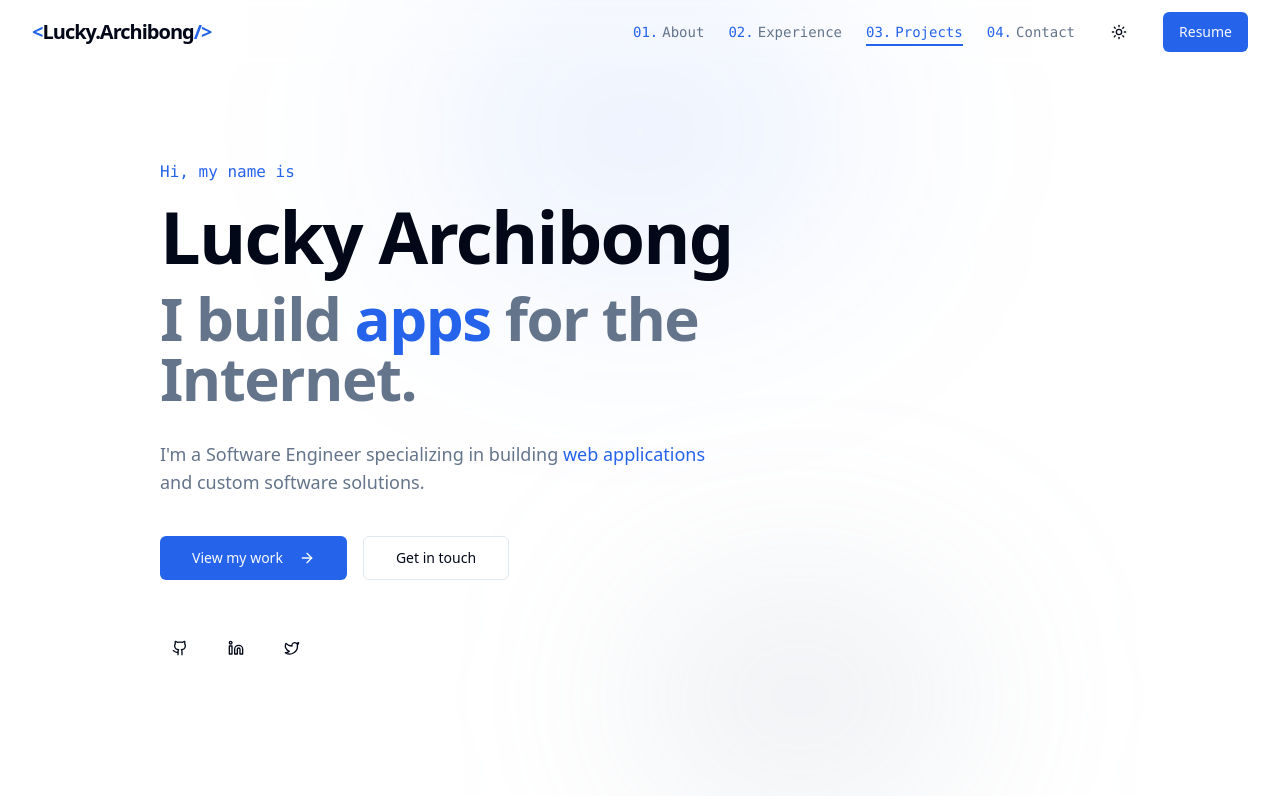
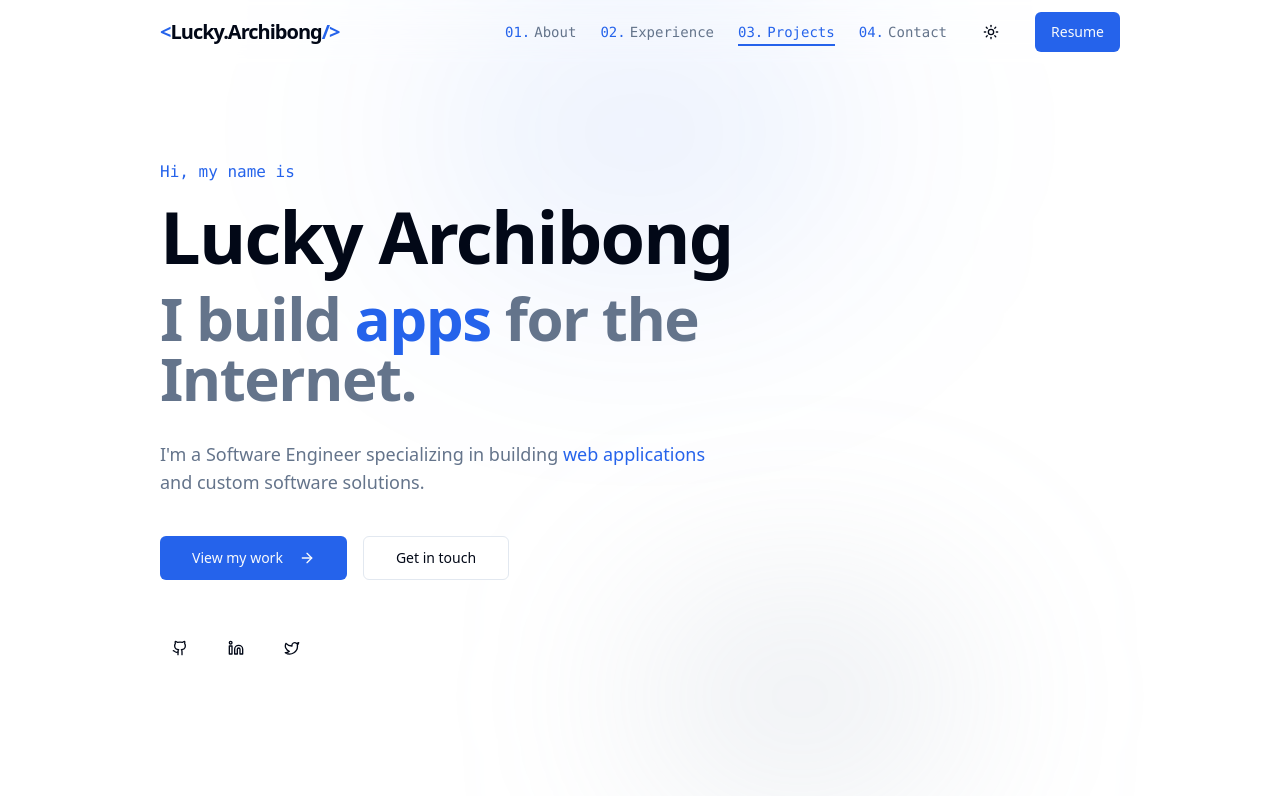
Before and after one commit to luckys-lnz/luckys-portfolio, a Next.js app: page / in a window 1280 px wide. Shown: the top 800 px of the page. Built offline with nearby package versions, Linux system fonts and the light colour scheme; a web font is replaced by a local one.

Commit message:
Set max width for container in Navbar component

```diff
--- a/components/navbar.tsx
+++ b/components/navbar.tsx
@@ -71,7 +71,7 @@ export function Navbar() {
           : "bg-transparent"
       )}
     >
-      <div className="container flex h-16 items-center justify-between">
+      <div className="container md:max-w-screen-lg flex h-16 items-center justify-between">
         {/* Logo with hover animation */}
         <motion.div
           whileHover={{ scale: 1.05, rotate: -3 }}
```
